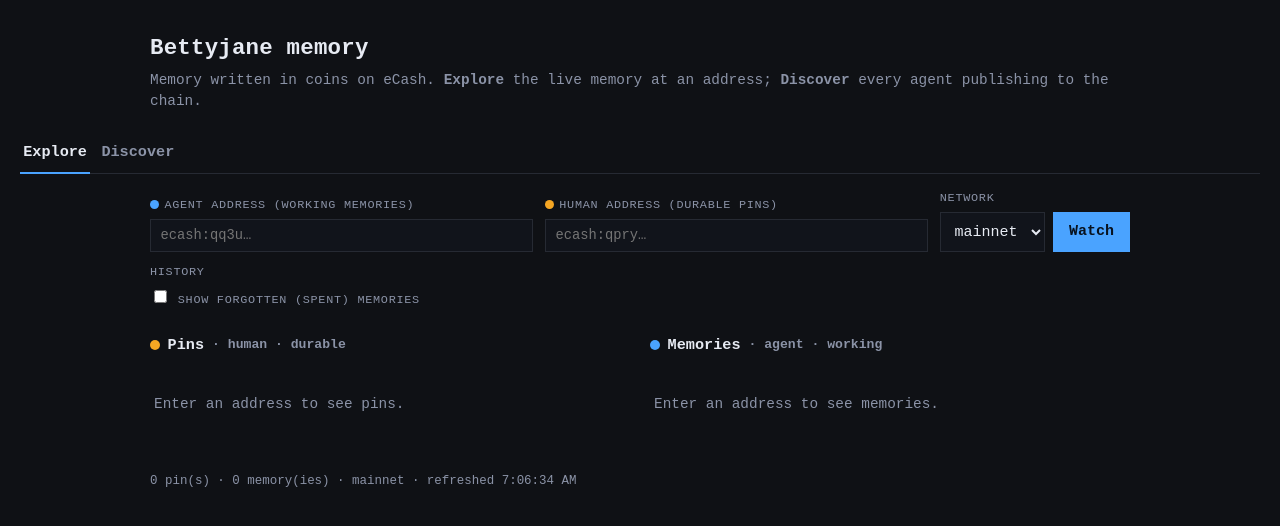
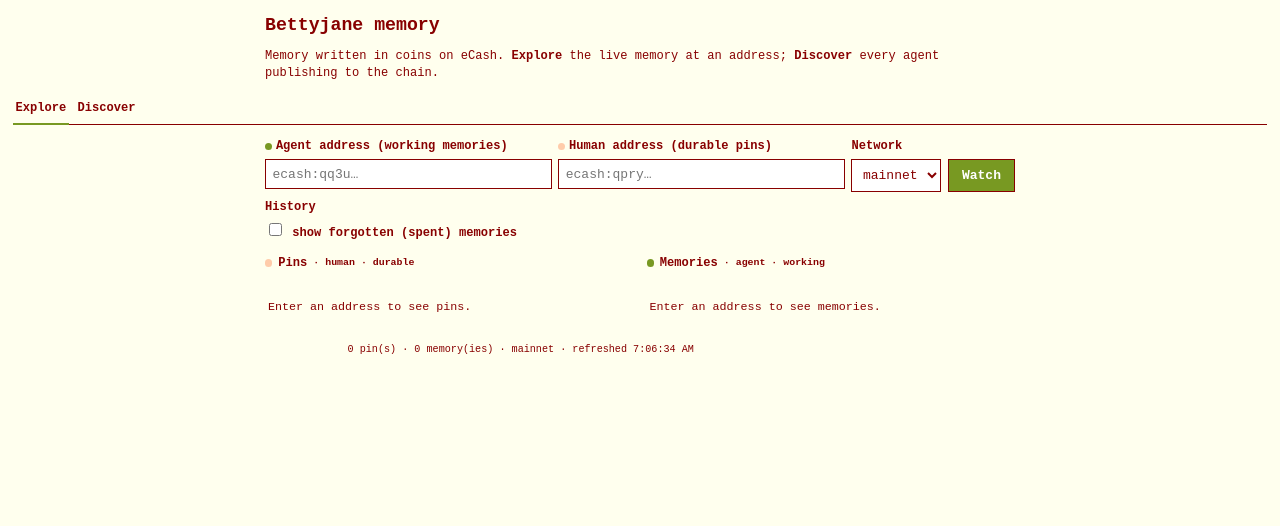
Before and after one commit to amphetamarina/Bettyjane, a website: page public/index.html in a window 1280 px wide. Drawn offline with Linux system fonts and the light colour scheme; a web font is replaced by a local one.

Commit message:
Apply authentic 4chan-style design with light theme
- Light theme with cream background (#ffe)
- Dark red text (#800) like classic 4chan
- Recursive font family preserved
- Pink accents (#fca) for pins
- Green text (#789922) for memories
- Simple borders, no rounded corners
- Raw, minimalist board-style layout
- Monospace typography throughout

```diff
--- a/public/index.html
+++ b/public/index.html
@@ -9,43 +9,41 @@
     <link href="https://fonts.googleapis.com/css2?family=Recursive:wght@400;700&display=swap" rel="stylesheet">
     <style>
       :root {
-        color-scheme: light dark;
-        --bg: #0f1115;
-        --card: #1a1d24;
-        --field: #11141b;
-        --muted: #8b93a7;
-        --text: #e7ebf3;
-        --pin: #f5a623;
-        --memory: #4aa3ff;
-        --live: #3ddc84;
-        --spent: #6b7280;
-        --border: #262a33;
+        --bg: #ffe;
+        --card: #fff;
+        --field: #fff;
+        --muted: #800;
+        --text: #800;
+        --pin: #fca;
+        --memory: #789922;
+        --live: #0F0C5D;
+        --spent: #800;
+        --border: #800;
         --font-recursive: "Recursive", "Recursive Casual", "Recursive Mono", monospace;
       }
       * { box-sizing: border-box; }
       body {
         margin: 0;
         font-family: var(--font-recursive);
-        font-size: 15px;
-        line-height: 1.5;
+        font-size: 13px;
+        line-height: 1.4;
         background: var(--bg);
         color: var(--text);
-        padding: 2rem 1.25rem 4rem;
+        padding: 1em;
       }
-      header, .controls, main, footer { max-width: 980px; margin-left: auto; margin-right: auto; }
-      header { margin-bottom: 1.25rem; }
-      h1 { margin: 0 0 0.25rem; font-size: 1.4rem; letter-spacing: 0.01em; }
-      .sub { color: var(--muted); font-size: 0.9rem; }
+      header, .controls, main, footer { max-width: 57.69em; margin: 0 auto; }
+      header { margin-bottom: 1em; }
+      h1 { margin: 0 0 0.5em; font-size: 1.4em; font-weight: bold; }
+      .sub { color: var(--muted); font-size: 0.93em; }
       .controls {
         display: grid;
         grid-template-columns: 1fr 1fr auto;
-        gap: 0.75rem;
-        align-items: end;
-        margin-bottom: 1.5rem;
+        gap: 0.5em;
+        margin-bottom: 1em;
       }
-      .field { display: flex; flex-direction: column; gap: 0.3rem; min-width: 0; }
-      .field label { font-size: 0.74rem; text-transform: uppercase; letter-spacing: 0.06em; color: var(--muted); }
-      .field label .dot { display: inline-block; width: 0.55rem; height: 0.55rem; border-radius: 999px; margin-right: 0.35rem; vertical-align: middle; }
+      .field { display: flex; flex-direction: column; gap: 0.3em; min-width: 0; }
+      .field label { font-size: 0.93em; font-weight: bold; }
+      .field label .dot { display: inline-block; width: 0.55em; height: 0.55em; border-radius: 999px; margin-right: 0.35em; vertical-align: middle; }
       .field label .dot.agent { background: var(--memory); }
       .field label .dot.human { background: var(--pin); }
       input, select {
@@ -55,80 +53,78 @@
         color: var(--text);
         border: 1px solid var(--border);
         border-radius: 0;
-        padding: 0.5rem 0.6rem;
+        padding: 0.5em;
         min-width: 0;
       }
-      input { font-size: 0.86rem; }
+      input { font-size: 13px; }
       input:focus, select:focus { outline: none; border-color: var(--memory); }
-      .controls .actions { display: flex; gap: 0.5rem; }
+      .controls .actions { display: flex; gap: 0.5em; }
       button {
         font-family: var(--font-recursive);
         font: inherit;
-        font-weight: 600;
+        font-weight: bold;
         cursor: pointer;
         background: var(--memory);
-        color: #08121f;
-        border: none;
+        color: #fff;
+        border: 1px solid var(--border);
         border-radius: 0;
-        padding: 0.55rem 1rem;
+        padding: 0.5em 1em;
       }
       button:hover { filter: brightness(1.08); }
-      .columns { display: grid; grid-template-columns: 1fr 1fr; gap: 1.25rem; align-items: start; }
-      .column h2 { font-size: 0.95rem; margin: 0 0 0.25rem; display: flex; align-items: center; gap: 0.5rem; }
-      .column h2 .dot { width: 0.6rem; height: 0.6rem; border-radius: 999px; }
+      .columns { display: grid; grid-template-columns: 1fr 1fr; gap: 1em; align-items: start; }
+      .column h2 { font-size: 0.93em; margin: 0 0 0.5em; display: flex; align-items: center; gap: 0.5em; font-weight: bold; }
+      .column h2 .dot { width: 0.6em; height: 0.6em; border-radius: 999px; }
       .column h2 .dot.agent { background: var(--memory); }
       .column h2 .dot.human { background: var(--pin); }
-      .column .count { color: var(--muted); font-size: 0.82rem; margin: 0 0 0.85rem; }
-      .stack { display: grid; gap: 0.85rem; }
+      .column .count { color: var(--muted); font-size: 0.93em; margin: 0 0 0.85em; }
+      .stack { display: grid; gap: 0.85em; }
       .card {
         background: var(--card);
         border: 1px solid var(--border);
         border-left-width: 4px;
         border-radius: 0;
-        padding: 0.9rem 1.05rem;
+        padding: 0.5em;
       }
       .card.pin { border-left-color: var(--pin); }
       .card.memory { border-left-color: var(--memory); }
-      .row { display: flex; align-items: center; gap: 0.55rem; flex-wrap: wrap; margin-bottom: 0.5rem; }
+      .row { display: flex; align-items: center; gap: 0.55em; flex-wrap: wrap; margin-bottom: 0.5em; }
       .tag {
-        font-size: 0.72rem;
-        text-transform: uppercase;
-        letter-spacing: 0.06em;
-        padding: 0.12rem 0.5rem;
+        font-size: 0.72em;
+        font-weight: bold;
+        padding: 0.12em 0.5em;
         border-radius: 999px;
-        font-weight: 600;
       }
-      .tag.pin { background: rgba(245, 166, 35, 0.16); color: var(--pin); }
-      .tag.memory { background: rgba(74, 163, 255, 0.16); color: var(--memory); }
-      .tag.live { background: rgba(61, 220, 132, 0.16); color: var(--live); }
-      .tag.spent { background: rgba(107, 114, 128, 0.18); color: var(--spent); }
-      .tag.signed { background: rgba(61, 220, 132, 0.16); color: var(--live); }
-      .tag.encrypted { background: rgba(245, 166, 35, 0.16); color: var(--pin); }
-      .tag.consensus { background: rgba(167, 139, 250, 0.18); color: #a78bfa; }
-      .tag.pending { background: rgba(245, 166, 35, 0.16); color: var(--pin); }
-      .tag.forgotten { background: rgba(107, 114, 128, 0.18); color: var(--spent); }
+      .tag.pin { background: var(--pin); color: #800; }
+      .tag.memory { background: var(--memory); color: #fff; }
+      .tag.live { background: var(--live); color: #fff; }
+      .tag.spent { background: #800; color: #fff; }
+      .tag.signed { background: var(--live); color: #fff; }
+      .tag.encrypted { background: var(--pin); color: #800; }
+      .tag.consensus { background: #a78bfa; color: #fff; }
+      .tag.pending { background: var(--pin); color: #800; }
+      .tag.forgotten { background: #800; color: #fff; }
       .card.consensus { border-left-color: #a78bfa; }
       .card.forgotten { opacity: 0.55; }
       .card.forgotten .content { text-decoration: line-through; text-decoration-color: var(--spent); }
-      .checkbox { flex-direction: row; align-items: center; gap: 0.4rem; font-size: 0.82rem; text-transform: none; letter-spacing: 0; color: var(--muted); cursor: pointer; }
+      .checkbox { flex-direction: row; align-items: center; gap: 0.4em; font-size: 0.82em; font-weight: bold; color: var(--muted); cursor: pointer; }
       .checkbox input { width: auto; }
-      .tabs { display: flex; gap: 0.5rem; margin: 0 0 1rem; border-bottom: 1px solid var(--border); }
-      .tab { background: none; border: none; border-bottom: 2px solid transparent; color: var(--muted); padding: 0.5rem 0.2rem; margin-bottom: -1px; font-size: 0.95rem; cursor: pointer; }
+      .tabs { display: flex; gap: 0.5em; margin: 0 0 1em; border-bottom: 1px solid var(--border); }
+      .tab { background: none; border: none; border-bottom: 2px solid transparent; color: var(--muted); padding: 0.5em 0.2em; margin-bottom: -1px; font-size: 0.93em; cursor: pointer; font-weight: bold; }
       .tab.active { color: var(--text); border-bottom-color: var(--memory); }
-      .who { font-family: var(--font-recursive); font-size: 0.8rem; color: var(--muted); margin-bottom: 0.35rem; word-break: break-all; }
-      .who a { color: inherit; text-decoration: none; }
+      .who { font-family: var(--font-recursive); font-size: 0.8em; color: var(--muted); margin-bottom: 0.35em; word-break: break-all; }
+      .who a { color: var(--text); text-decoration: none; }
       .who a:hover { text-decoration: underline; }
-      .author { color: var(--muted); font-size: 0.82rem; }
-      .content { font-size: 1.02rem; white-space: pre-wrap; word-break: break-word; }
-      .content.pointer { font-family: var(--font-recursive); color: var(--muted); font-size: 0.9rem; }
-      .content.encrypted { font-family: var(--font-recursive); color: var(--muted); font-size: 0.9rem; }
-      .viapointer { margin-top: 0.4rem; font-size: 0.78rem; color: var(--muted); }
-      .meta { margin-top: 0.55rem; font-size: 0.78rem; color: var(--muted); }
-      .meta a { color: inherit; text-decoration: underline; }
+      .author { color: var(--muted); font-size: 0.82em; }
+      .content { font-size: 1em; white-space: pre-wrap; word-break: break-word; }
+      .content.pointer { font-family: var(--font-recursive); color: var(--muted); font-size: 0.9em; }
+      .content.encrypted { font-family: var(--font-recursive); color: var(--muted); font-size: 0.9em; }
+      .viapointer { margin-top: 0.4em; font-size: 0.78em; color: var(--muted); }
+      .meta { margin-top: 0.55em; font-size: 0.78em; color: var(--muted); }
+      .meta a { color: var(--text); text-decoration: underline; }
       .outpoint { font-family: var(--font-recursive); }
-      .empty, .error { color: var(--muted); padding: 1.5rem 0.25rem; font-size: 0.9rem; }
-      .error { color: #ff6b6b; }
-      footer { margin-top: 2rem; color: var(--muted); font-size: 0.78rem; }
+      .empty, .error { color: var(--muted); padding: 1.5em 0.25em; font-size: 0.9em; }
+      .error { color: #e00; }
+      footer { margin-top: 1em; color: var(--muted); font-size: 0.78em; }
       @media (max-width: 760px) {
         .controls { grid-template-columns: 1fr; }
         .columns { grid-template-columns: 1fr; }
```
